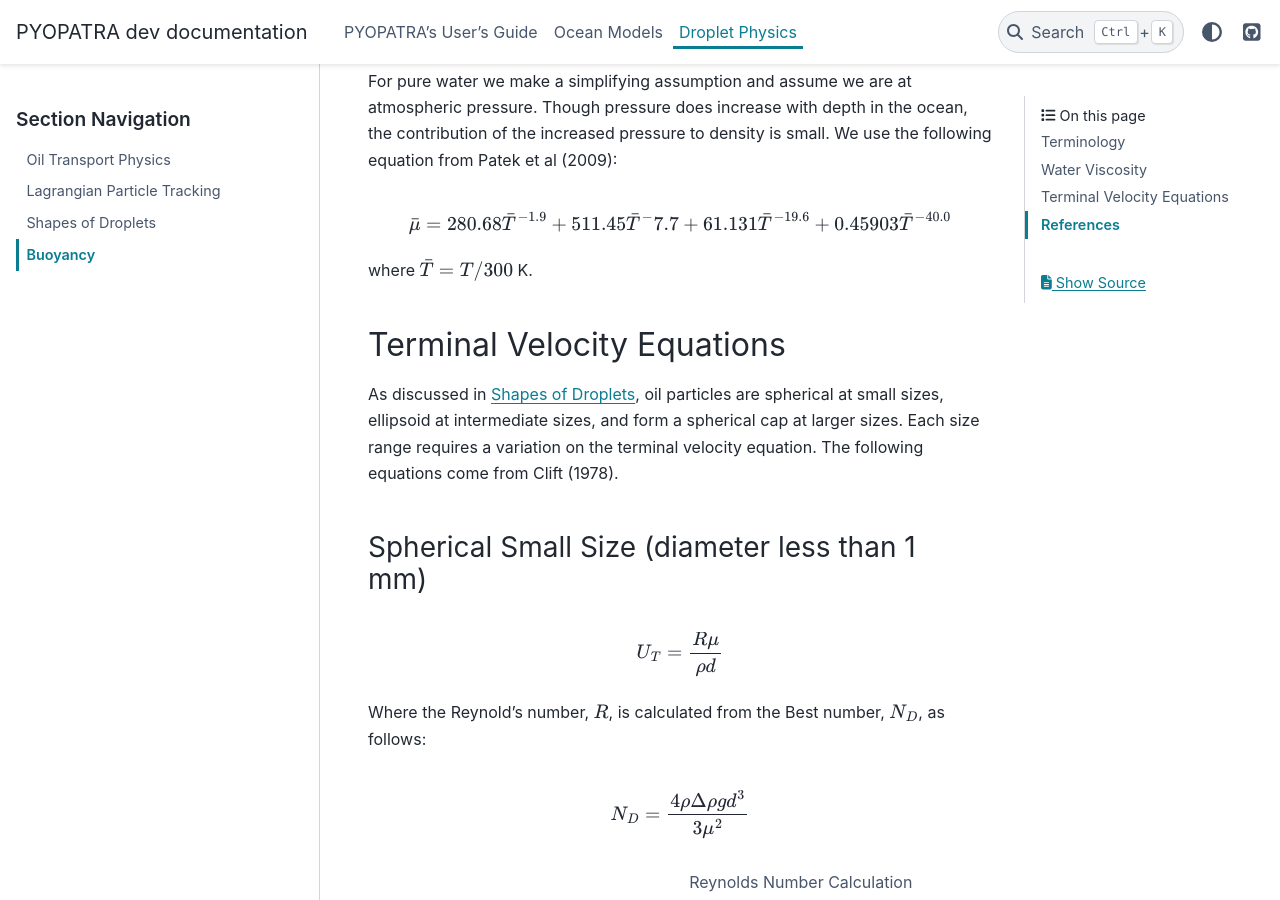
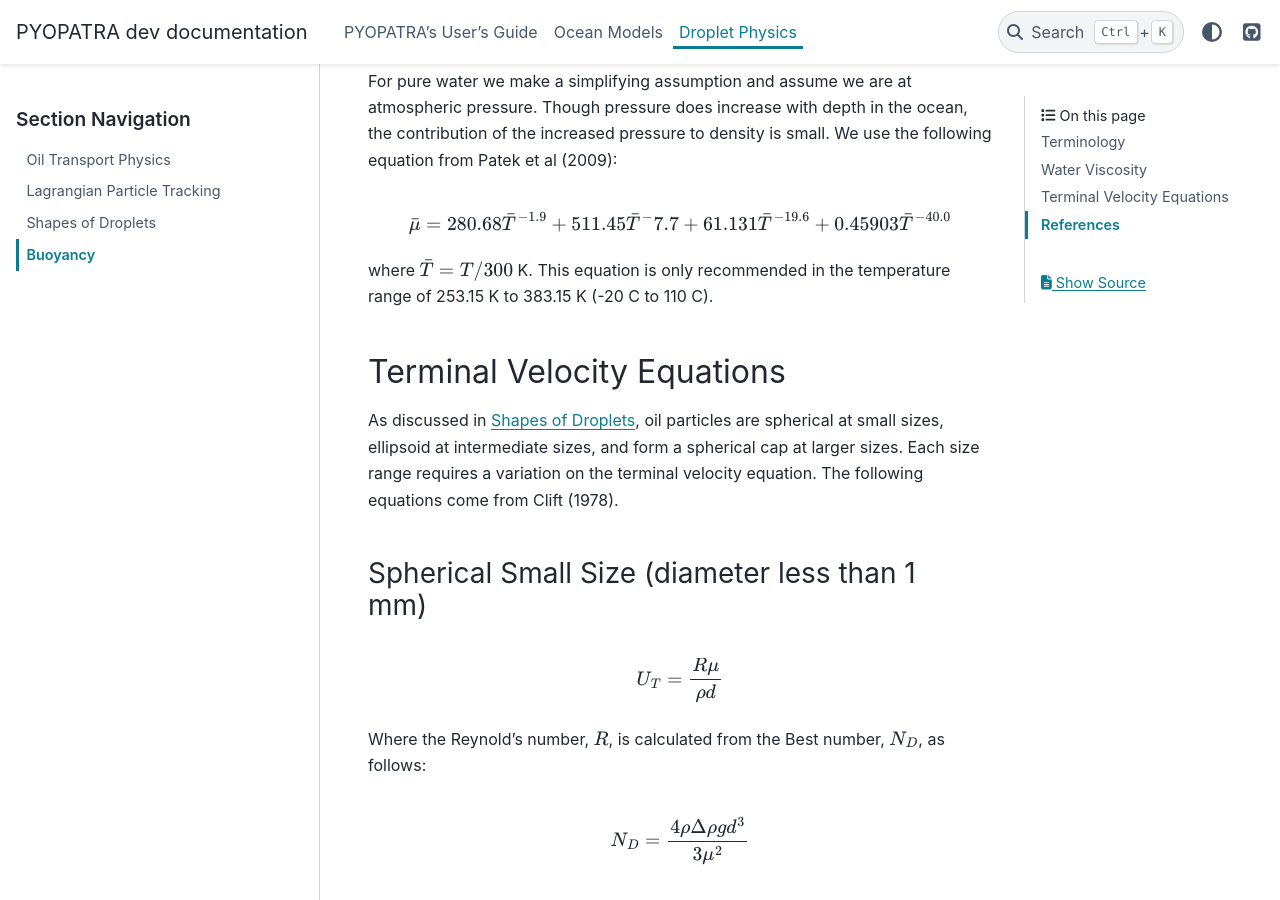
Before and after one commit to UT-CHG/PYOPATRA, a Sphinx documentation site: the page built from docs/physics/buoyancy.rst, in a window 1280 px wide and 900 px high, scrolled down 3339 px. Built offline with Sphinx 7.4.7 and the PyData theme 0.15.4, drawn with Linux system fonts in a browser that asks for light colours.

Commit message:
Update temperature range

```diff
--- a/docs/physics/buoyancy.rst
+++ b/docs/physics/buoyancy.rst
@@ -163,7 +163,8 @@ from Patek et al (2009):
 .. math::
    \bar{\mu} = 280.68 \bar{T}^{-1.9} + 511.45 \bar{T}^-{7.7} + 61.131 \bar{T}^{-19.6} + 0.45903 \bar{T}^{-40.0}
 
-where :math:`\bar{T} = T / 300` K.
+where :math:`\bar{T} = T / 300` K. This equation is only recommended in the temperature range of 253.15 K to 383.15 K
+(-20 C to 110 C).
 
 
 Terminal Velocity Equations
```
